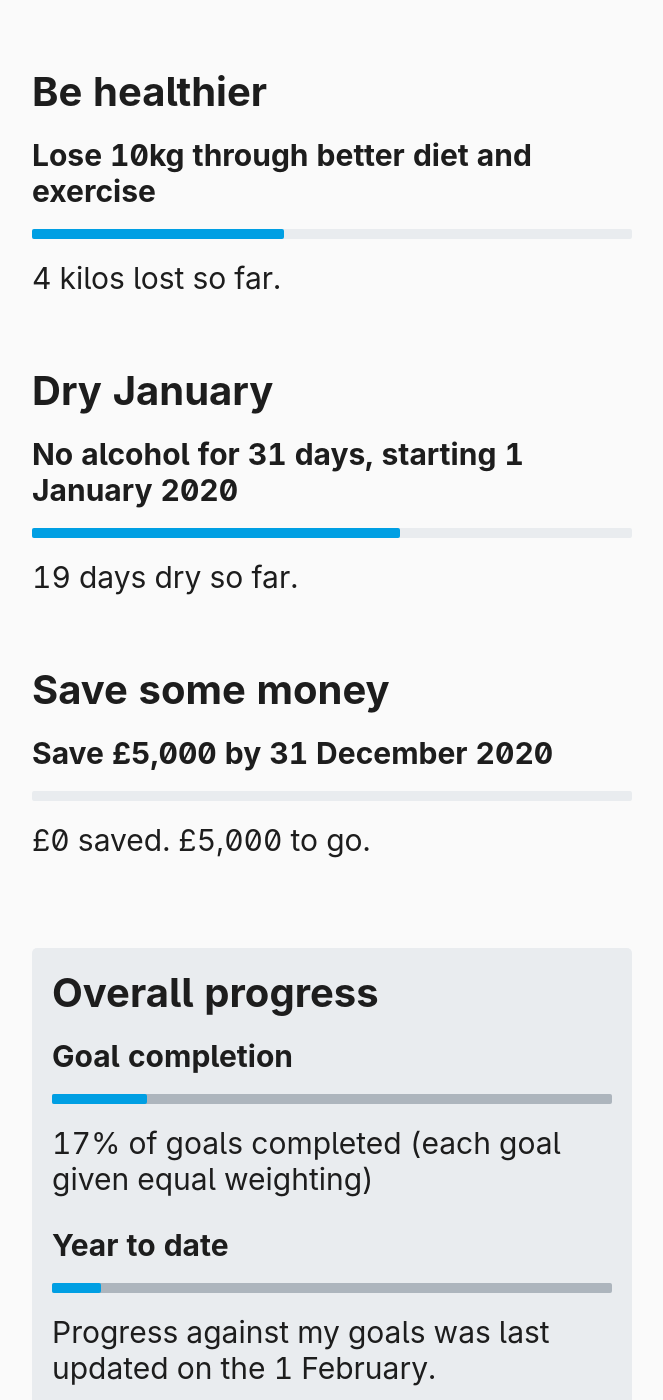
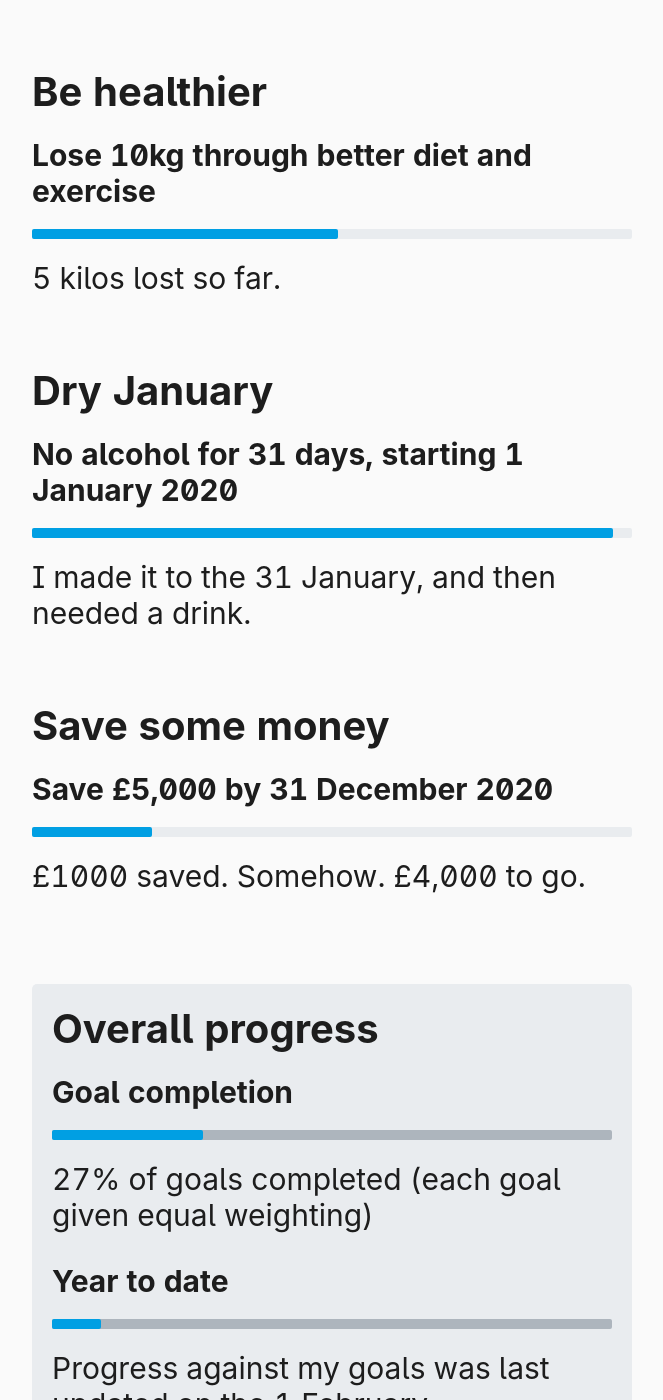
Before and after one commit to johnpeart/Goals-for-2018, a Jekyll site: the page built from index.html, in a window 1280 px wide and 1400 px high, scrolled down 1654 px. Shown: the whole window, without its empty margins (173-836 px from the left). Built offline with Jekyll 4.4.1, drawn with Linux system fonts in a browser that asks for light colours; some web fonts are replaced; some of the changed text lies outside the part shown.

Commit message:
Update progress

```diff
--- a/_data/goals-2020.yaml
+++ b/_data/goals-2020.yaml
@@ -7,8 +7,8 @@
 - goal: "Be a better friend"
   description: "Catch up with, on average, one friend a month"
   max: "12.0"
-  progress: "1.0"
-  comment: "1 catch ups completed so far: thanks to Nic for the coffee!"
+  progress: "2.0"
+  comment: "2 catch ups completed so far, with Nic and Pauline."
 
 - goal: "Keep writing"
   description: "Publish at least one blog post every month"
@@ -25,17 +25,17 @@
 - goal: "Be healthier"
   description: "Lose 10kg through better diet and exercise"
   max: "10.0"
-  progress: "4.2"
-  comment: "4 kilos lost so far."
+  progress: "5.1"
+  comment: "5 kilos lost so far."
 
 - goal: "Dry January"
   description: "No alcohol for 31 days, starting 1 January 2020"
   max: "31.0"
-  progress: "19.0"
-  comment: "19 days dry so far."
+  progress: "30.0"
+  comment: "I made it to the 31 January, and then needed a drink."
 
 - goal: "Save some money"
   description: "Save £5,000 by 31 December 2020"
   max: "5000.00"
-  progress: "0.00"
-  comment: "£0 saved. £5,000 to go."
+  progress: "1000.00"
+  comment: "£1000 saved. Somehow. £4,000 to go."
```
